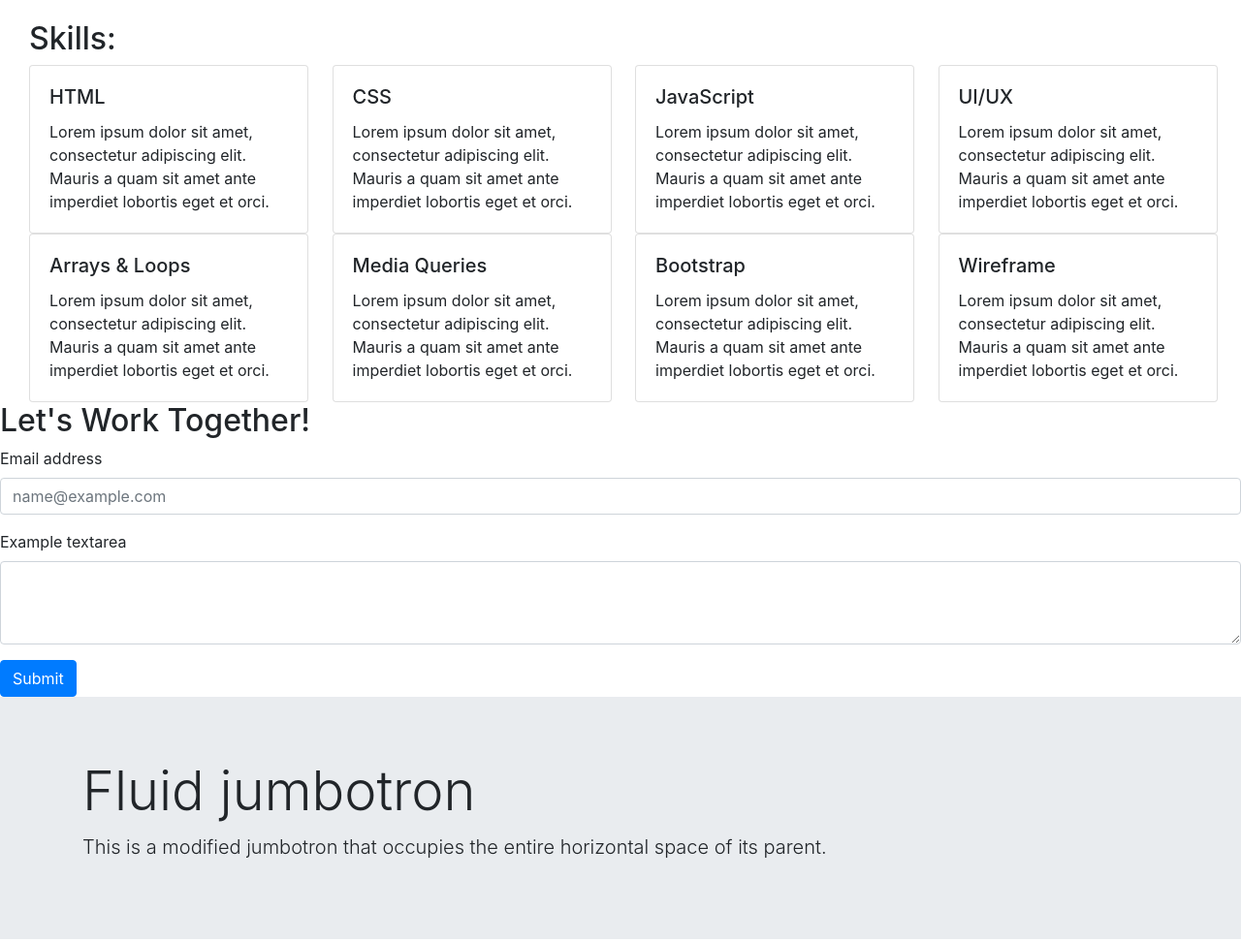
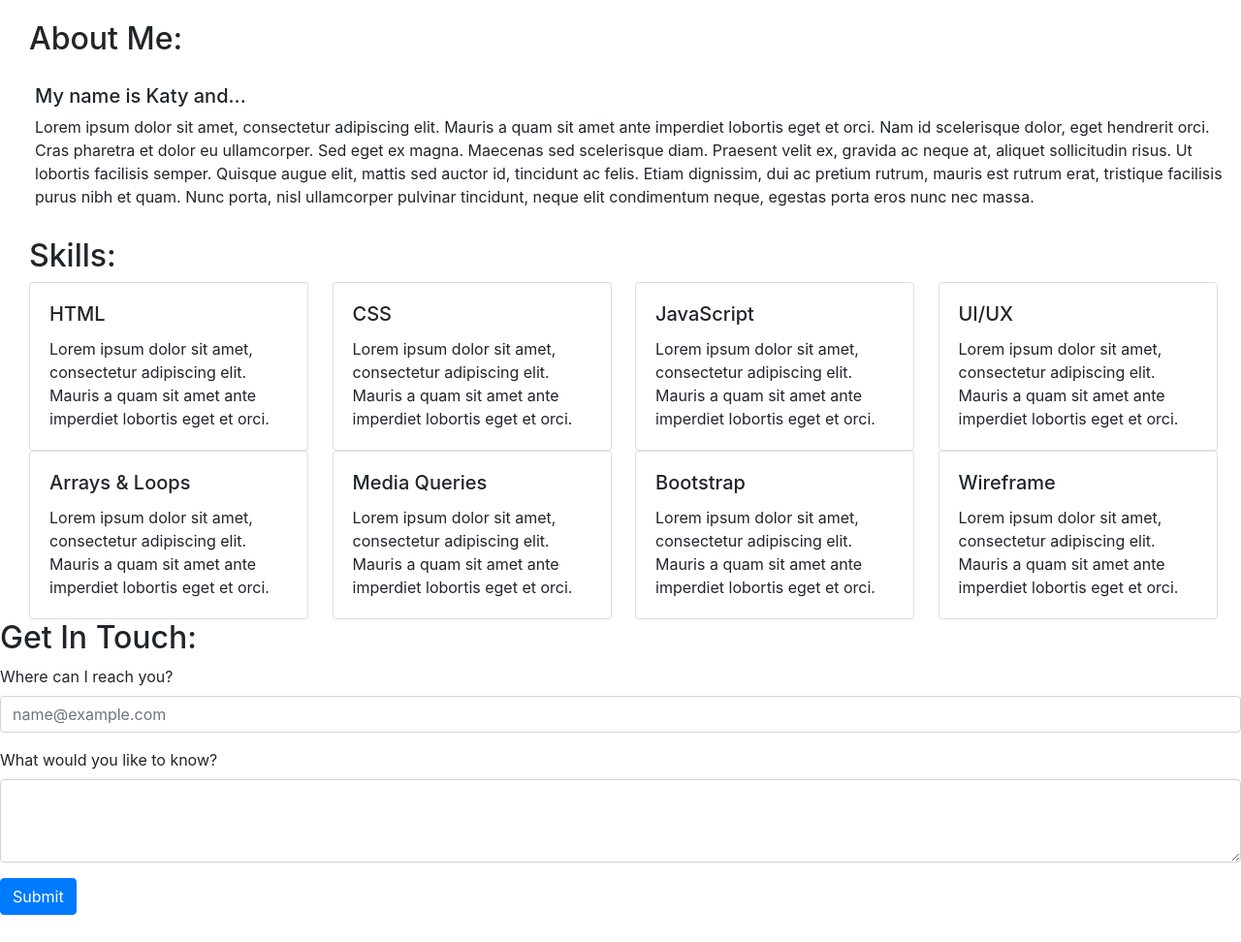
Before and after one commit to katychillingworth/Bootstrap-Portfolio, a plain HTML site: page index.html in a window 1280 px wide. Shown: the part 1149-2121 px from the top of the page at 97% size. After the commit the page ends 2093 px from the top, so only its background shows below. Drawn offline with nearby package versions, Linux system fonts and the light colour scheme; files that its build step writes are made by us from their sources.

Commit message:
adds about me section

```diff
--- a/css/style.css
+++ b/css/style.css
@@ -0,0 +1,5 @@
+.media-body {
+    padding-left: 21px;
+    padding-top: 20px;
+    padding-bottom: 30px;
+}
--- a/index.html
+++ b/index.html
@@ -4,7 +4,7 @@
 <head>
     <meta charset="utf-8">
     <meta name="viewport" content="width=device-width, initial-scale=1, shrink-to-fit=no">
-    <link rel="stylesheet" href="assets/style.css">
+    <link rel="stylesheet" href="css/style.css">
 
     <!-- Bootstrap CSS -->
     <link rel="stylesheet" href="https://cdn.jsdelivr.net/npm/bootstrap@4.4.1/dist/css/bootstrap.min.css"
@@ -45,7 +45,6 @@
             src="https://media-exp1.licdn.com/dms/image/C5603AQFJuODDqUQOmQ/profile-displayphoto-shrink_800_800/0/1517547248457?e=2147483647&v=beta&t=ad4Noqg761jHJ8B5fZB8elwEpl2Tk0BEiIv6WrUE6Zk">
         <h1 class="display-4"><strong>Katy Chillingworth - Web Developer</strong></h1>
         <p class="lead">
-
             Lorem ipsum dolor sit amet, consectetur adipiscing elit. Mauris a quam sit amet ante imperdiet lobortis eget
             et orci. Nam id scelerisque dolor, eget hendrerit orci. Cras pharetra et dolor eu ullamcorper. Sed eget ex
             magna. Maecenas sed scelerisque diam. Praesent velit ex, gravida ac neque at, aliquet sollicitudin risus. Ut
@@ -104,6 +103,24 @@
             </div>
         </div>
         <br>
+
+        <!-- About Me -->
+        <div class="container-fluid content">
+            <h2 class="sectionHeading">About Me:</h2>
+            <div class="row aboutMe">
+
+                <div class="media-body">
+                    <h5 class="mt-0">My name is Katy and...</h5>
+                    Lorem ipsum dolor sit amet, consectetur adipiscing elit. Mauris a quam sit amet ante imperdiet lobortis
+                    eget et orci. Nam id scelerisque dolor, eget hendrerit orci. Cras pharetra et dolor eu ullamcorper. Sed
+                    eget ex magna. Maecenas sed scelerisque diam. Praesent velit ex, gravida ac neque at, aliquet
+                    sollicitudin risus. Ut lobortis facilisis semper. Quisque augue elit, mattis sed auctor id, tincidunt ac
+                    felis. Etiam dignissim, dui ac pretium rutrum, mauris est rutrum erat, tristique facilisis purus nibh et
+                    quam. Nunc porta, nisl ullamcorper pulvinar tincidunt, neque elit condimentum neque, egestas porta eros
+                    nunc nec massa.
+                </div>
+            </div>
+        </div>
 
         <!-- Skills Section-->
         <div class="container-fluid content">
@@ -202,31 +219,30 @@
         </div>
     </div>
 
-    <!-- About/Contact -->
-    <h2 class="sectionHeading">Let's Work Together!</h2>
+
+
+
+    <h2 class="sectionHeading">Get In Touch:</h2>
     <form>
         <div class="form-group">
-          <label for="exampleFormControlInput1">Email address</label>
-          <input type="email" class="form-control" id="exampleFormControlInput1" placeholder="name@example.com">
+            <label for="exampleFormControlInput1">Where can I reach you?</label>
+            <input type="email" class="form-control" id="exampleFormControlInput1" placeholder="name@example.com">
         </div>
         <div class="form-group">
-          <label for="exampleFormControlTextarea1">Example textarea</label>
-          <textarea class="form-control" id="exampleFormControlTextarea1" rows="3"></textarea>
+            <label for="exampleFormControlTextarea1">What would you like to know?</label>
+            <textarea class="form-control" id="exampleFormControlTextarea1" rows="3"></textarea>
         </div>
         <button type="submit" class="btn btn-primary">Submit</button>
-      </form>
+    </form>
+    </div>
+    </div>
+    </div>
+    </div>
+    </div>
+
 
     <!-- Footer -->
-    <div class="jumbotron jumbotron-fluid">
-        <div class="container">
-            <h1 class="display-4">Fluid jumbotron</h1>
-            <p class="lead">This is a modified jumbotron that occupies the entire horizontal space of its
-                parent.</p>
-        </div>
-    </div>
 
-    <img
-        src="https://static.vecteezy.com/system/resources/thumbnails/003/775/685/small/social-media-icons-set-facebook-instagram-twitter-logos-free-vector.jpg">
 
 
 
```
